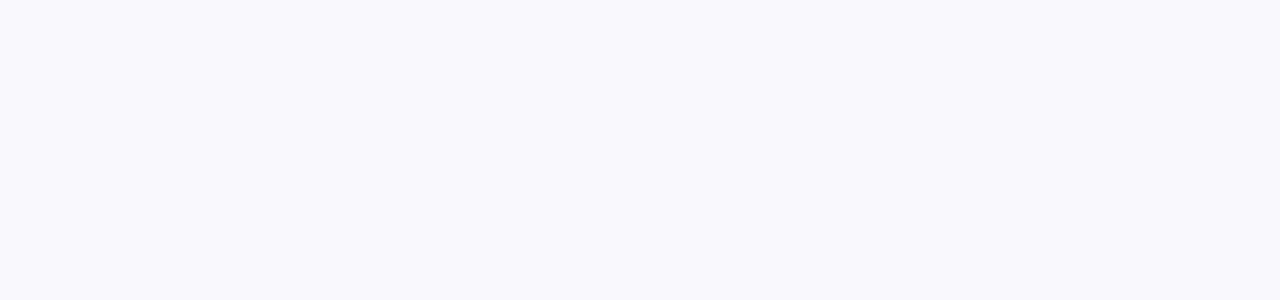
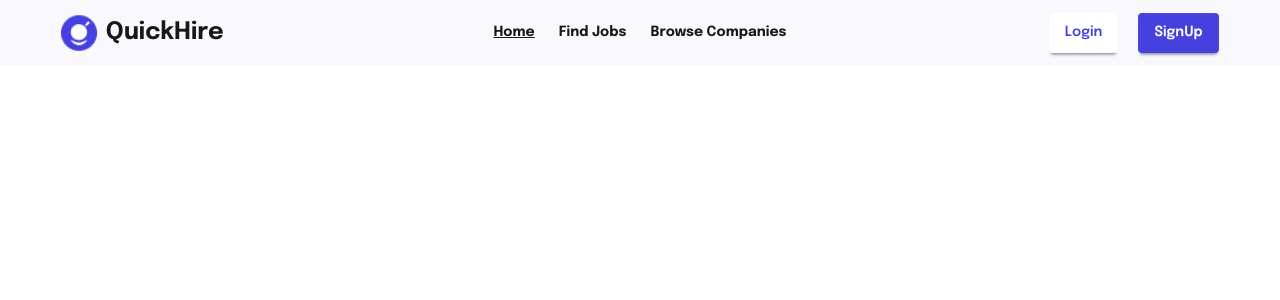
Before and after one commit to Ananna1299/QuickHire-client, a React (Vite) app: page / in a window 1280 px wide. Shown: the top 300 px of the page. Built offline with nearby package versions, Linux system fonts and the light colour scheme.

Commit message:
navber done

```diff
--- /dev/null
+++ b/src/Components/Logo/Logo.jsx
@@ -0,0 +1,17 @@
+import React from 'react';
+import logo from "../../assets/Logo 2.png"
+import { Link } from 'react-router';
+
+const Logo = () => {
+    return (
+        <Link to="/" className=''>
+         <div className='flex items-center  '>
+            <img className='h-10 w-full' src={logo} alt="" />
+
+            <p className=' font-bold text-2xl .logo-font  text-color-base-200 '>QuickHire</p>
+
+        </div></Link>
+    );
+};
+
+export default Logo;
--- a/src/Layouts/RootLayout.jsx
+++ b/src/Layouts/RootLayout.jsx
@@ -1,15 +1,14 @@
 import React from 'react';
-import Navbar from '../Pages/Shared/Navbar/Navbar';
+
 import { Outlet } from 'react-router';
 import Footer from '../Pages/Shared/Footer/Footer';
 
 const RootLayout = () => {
     return (
-       <div className='bg-[#F8F8FD] min-h-screen'>
-            <div  className='sticky top-0 z-50 '>
-                <Navbar></Navbar>
-            </div>
-            <div className='w-11/12 mx-auto '>
+       <div className='bg-white min-h-screen'>
+
+
+            <div>
 
             <Outlet></Outlet>
 
--- /dev/null
+++ b/src/Pages/Home/Home/Banner.jsx
@@ -0,0 +1,11 @@
+import React from 'react';
+
+const Banner = () => {
+    return (
+        <div>
+
+        </div>
+    );
+};
+
+export default Banner;
--- a/src/Pages/Home/Home/Home.jsx
+++ b/src/Pages/Home/Home/Home.jsx
@@ -1,8 +1,16 @@
 import React from 'react';
+import Navbar from '../../Shared/Navbar/Navbar';
+import Banner from './Banner';
 
 const Home = () => {
     return (
         <div>
+            <section className='bg-[#F8F8FD]'>
+                <Navbar></Navbar>
+                <Banner></Banner>
+
+
+            </section>
 
         </div>
     );
--- a/src/Pages/Shared/Navbar/Navbar.jsx
+++ b/src/Pages/Shared/Navbar/Navbar.jsx
@@ -1,5 +1,6 @@
 import React from 'react';
-import { NavLink } from 'react-router';
+import { NavLink, Link } from 'react-router';
+import Logo from '../../../Components/Logo/Logo';
 
 const Navbar = () => {
 
@@ -7,15 +8,49 @@ const Navbar = () => {
     <li><NavLink to="/" className="color-accent font-bold hover:text-primary ">Home</NavLink></li>
     <li><NavLink to="/find-jobs" className="color-accent font-bold hover:text-primary ">Find Jobs</NavLink></li>
 
-      <li><NavLink to="/browse-companies" className="color-accent font-bold hover:text-primary ">About Us</NavLink></li>
+      <li><NavLink to="/browse-companies" className="color-accent font-bold hover:text-primary ">Browse Companies</NavLink></li>
 
 
 
       </>
     return (
-        <div>
+        <div className="navbar  w-11/12 mx-auto">
+  <div className="navbar-start">
 
-        </div>
+
+    <Logo></Logo>
+  </div>
+  <div className="navbar-center hidden md:flex">
+    <ul className="menu menu-horizontal px-1 text-color-accent">
+        {links}
+
+    </ul>
+  </div>
+  <div className="navbar-end">
+    <div className='gap-5 hidden md:flex'>
+         <Link className="btn bg-white text-primary  border-none ">Login</Link>
+        <Link className="btn my-btn text-white border-none">SignUp</Link>
+    </div>
+     <div className="dropdown">
+      <div tabIndex={0} role="button" className="btn btn-ghost md:hidden">
+        <svg xmlns="http://www.w3.org/2000/svg" className="h-5 w-25" fill="none" viewBox="0 0 24 24" stroke="currentColor"> <path strokeLinecap="round" strokeLinejoin="round" strokeWidth="2" d="M4 6h16M4 12h8m-8 6h16" /> </svg>
+      </div>
+      <ul
+        tabIndex="-1"
+        className="menu menu-sm dropdown-content bg-base-100 rounded-box z-1 mt-3 w-52 p-2 shadow">
+        {links}
+        <li>
+          <Link className="color-accent font-bold hover:text-primary ">Login</Link>
+        </li>
+        <li>
+           <Link className="color-accent font-bold hover:text-primary ">SignUp</Link>
+        </li>
+      </ul>
+    </div>
+
+
+  </div>
+</div>
     );
 };
 
--- a/src/index.css
+++ b/src/index.css
@@ -1,6 +1,7 @@
 
 @import url('https://fonts.googleapis.com/css2?family=Epilogue:ital,wght@0,100..900;1,100..900&display=swap');
 @import url('https://fonts.googleapis.com/css2?family=Bebas+Neue&display=swap');
+@import url('https://fonts.googleapis.com/css2?family=Red+Hat+Display:ital,wght@0,300..900;1,300..900&display=swap');
 @import "tailwindcss";
 @plugin "daisyui"{
    themes: light --default,  dark --prefersdark;
@@ -30,3 +31,12 @@
   text-decoration: underline;
 
 }
+
+.logo-font{
+   font-family: "Red Hat Display", sans-serif;
+}
+
+.my-btn{
+    background-color: #4640DE;
+
+  }
```
